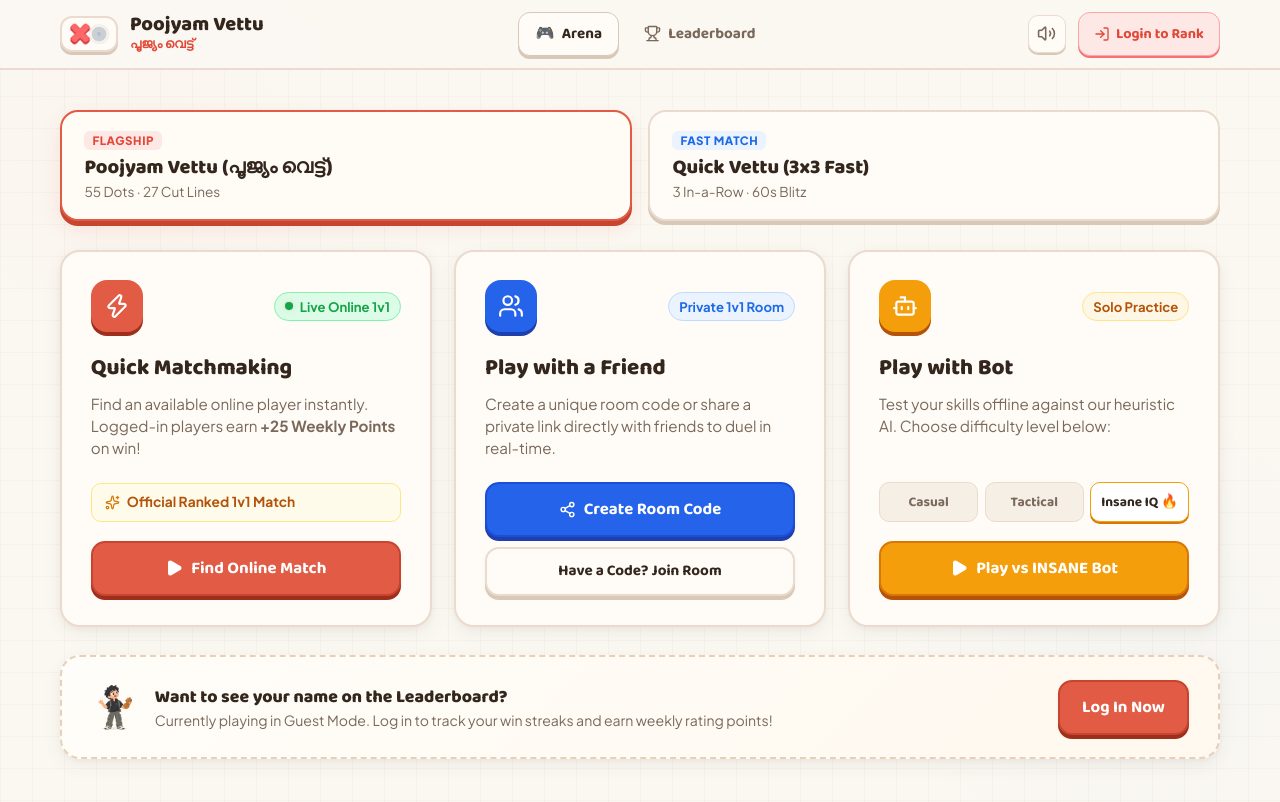
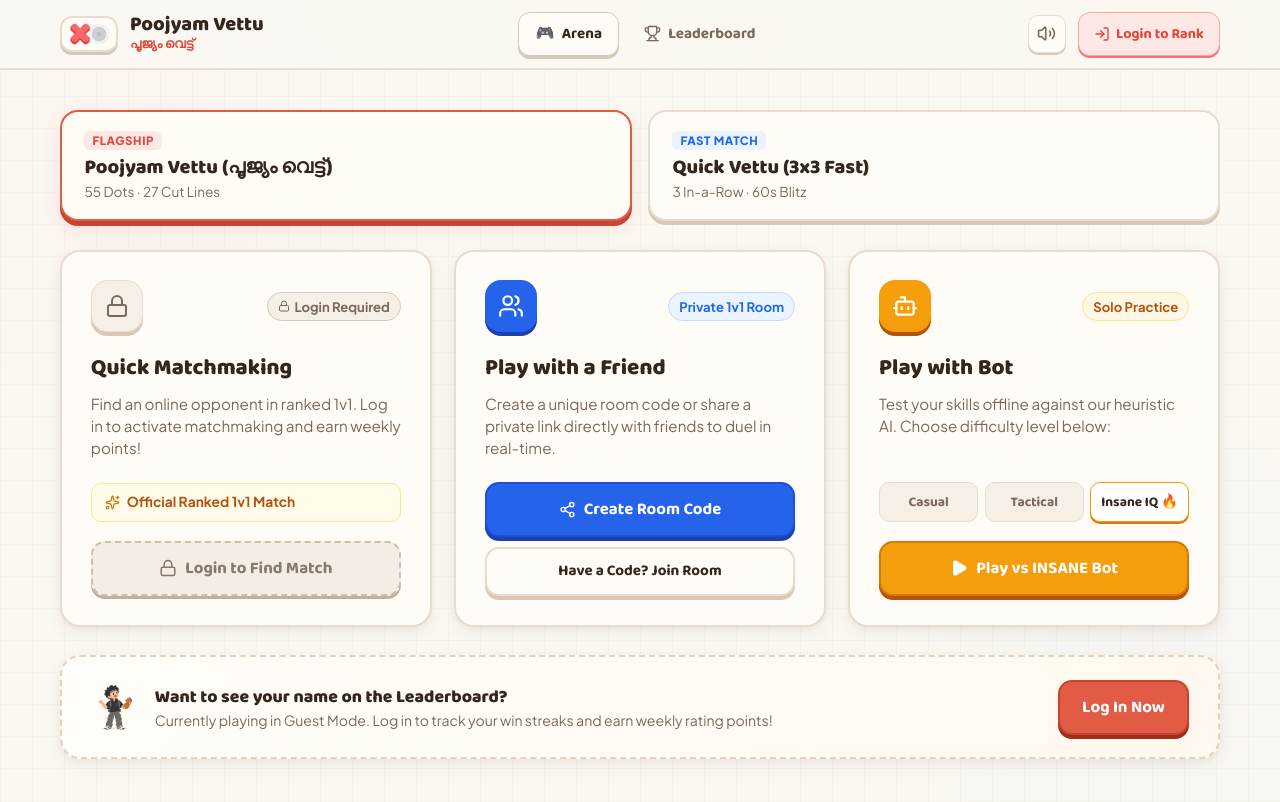
Before and after one commit to aswinb77/oldways, a React (Vite) app: page / in a window 1280 px wide. Shown: the top 802 px of the page. Built offline with nearby package versions, Linux system fonts and the light colour scheme.

Commit message:
feat: disable online matchmaking button with lock icon when user is not logged in

```diff
--- a/src/App.css
+++ b/src/App.css
@@ -365,6 +365,37 @@
   padding: 4px 10px;
   border-radius: 999px;
   border: 1px solid #FDE68A;
+}
+
+.locked-badge {
+  background: var(--bg-creamy-subtle) !important;
+  box-shadow: 0 4px 0 var(--border-creamy-dark) !important;
+  border: 1.5px solid var(--border-creamy);
+}
+
+.pill-locked {
+  background: var(--bg-creamy-subtle) !important;
+  color: var(--text-muted) !important;
+  border-color: var(--border-creamy-dark) !important;
+  display: inline-flex;
+  align-items: center;
+  gap: 4px;
+}
+
+.btn-disabled-locked {
+  background: #F3ECE1 !important;
+  color: #786B5E !important;
+  border: 2px dashed #C8B9A6 !important;
+  box-shadow: 0 3px 0 #B8A895 !important;
+  opacity: 0.9;
+}
+
+.btn-disabled-locked:hover {
+  background: #FFFFFF !important;
+  color: #E25B45 !important;
+  border-color: #E25B45 !important;
+  box-shadow: 0 4px 0 #C74530 !important;
+  transform: translateY(-2px);
 }
 
 .mode-title {
--- a/src/components/Lobby.jsx
+++ b/src/components/Lobby.jsx
@@ -1,5 +1,5 @@
 import React, { useState } from 'react'
-import { Bot, Users, Zap, Share2, Copy, Check, ArrowRight, Play, Sparkles, ShieldAlert } from 'lucide-react'
+import { Bot, Users, Zap, Share2, Copy, Check, ArrowRight, Play, Sparkles, ShieldAlert, Lock } from 'lucide-react'
 
 export default function Lobby({
   selectedGame,
@@ -50,20 +50,29 @@ export default function Lobby({
       {/* Mode Cards Grid */}
       <div className="mode-cards-grid">
         {/* Mode 1: 1v1 Online Matchmaking */}
-        <div className="creamy-card mode-card match-highlight-card">
+        <div className={`creamy-card mode-card match-highlight-card ${user.isGuest ? 'is-guest-locked' : ''}`}>
           <div className="mode-card-header">
-            <div className="mode-badge-icon pulse-icon">
-              <Zap size={26} color="#FFFFFF" />
+            <div className={`mode-badge-icon ${user.isGuest ? 'locked-badge' : 'pulse-icon'}`}>
+              {user.isGuest ? <Lock size={24} color="#786B5E" /> : <Zap size={26} color="#FFFFFF" />}
             </div>
+            {user.isGuest ? (
+              <span className="live-status-pill pill-locked" onClick={onOpenAuth} role="button">
+                <Lock size={12} />
+                Login Required
+              </span>
+            ) : (
               <span className="live-status-pill">
                 <span className="live-dot" />
                 Live Online 1v1
               </span>
+            )}
           </div>
 
           <h3 className="mode-title">Quick Matchmaking</h3>
           <p className="mode-desc">
-            Find an available online player instantly. Logged-in players earn <strong>+25 Weekly Points</strong> on win!
+            {user.isGuest
+              ? 'Find an online opponent in ranked 1v1. Log in to activate matchmaking and earn weekly points!'
+              : 'Find an available online player instantly. Logged-in players earn +25 Weekly Points on win!'}
           </p>
 
           <div className="mode-perk-row">
@@ -71,6 +80,17 @@ export default function Lobby({
             <span>Official Ranked 1v1 Match</span>
           </div>
 
+          {user.isGuest ? (
+            <button
+              type="button"
+              className="creamy-btn mode-action-btn btn-disabled-locked"
+              onClick={onOpenAuth}
+              title="Click to Log In and enable online matchmaking"
+            >
+              <Lock size={18} />
+              <span>Login to Find Match</span>
+            </button>
+          ) : (
             <button
               type="button"
               className="creamy-btn btn-primary mode-action-btn"
@@ -79,6 +99,7 @@ export default function Lobby({
               <Play size={18} fill="#FFF" />
               <span>Find Online Match</span>
             </button>
+          )}
         </div>
 
         {/* Mode 2: Play with Friend (Room Code) */}
```
Lines whose indentation alone changed are shown as unchanged.
